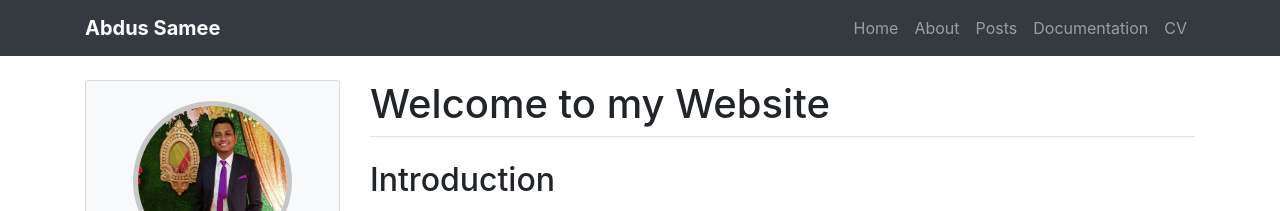
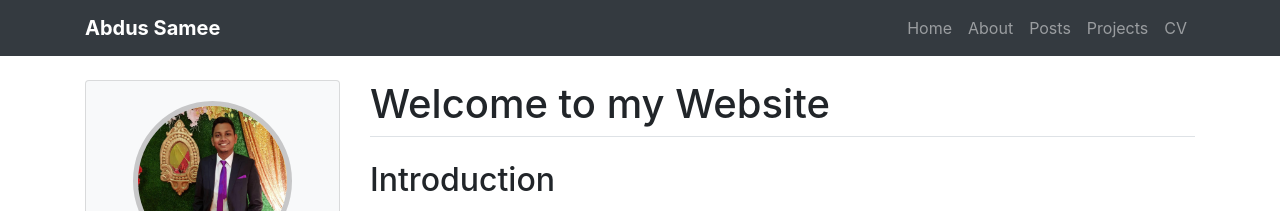
Before and after one commit to Abdus-Samee/portfolio, a Jekyll site: the page built from _pages/index.md, in a window 1280 px wide. Shown: the top 211 px of the page. Built offline with Jekyll 4.4.1, drawn with Linux system fonts in a browser that asks for light colours.

Commit message:
Changed title to Projects

```diff
--- a/_data/nav.yml
+++ b/_data/nav.yml
@@ -7,7 +7,7 @@
 - title: Posts
   href: list/index.html
 
-- title: Documentation
+- title: Projects
   href: list/projects.html
 
 - title: CV
```
